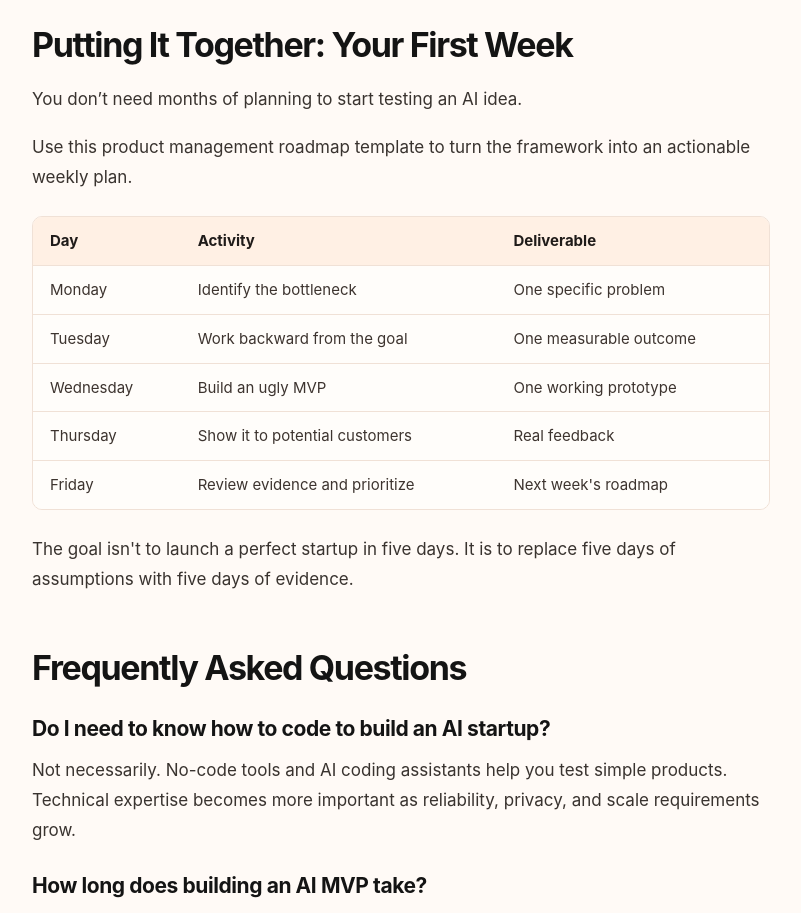
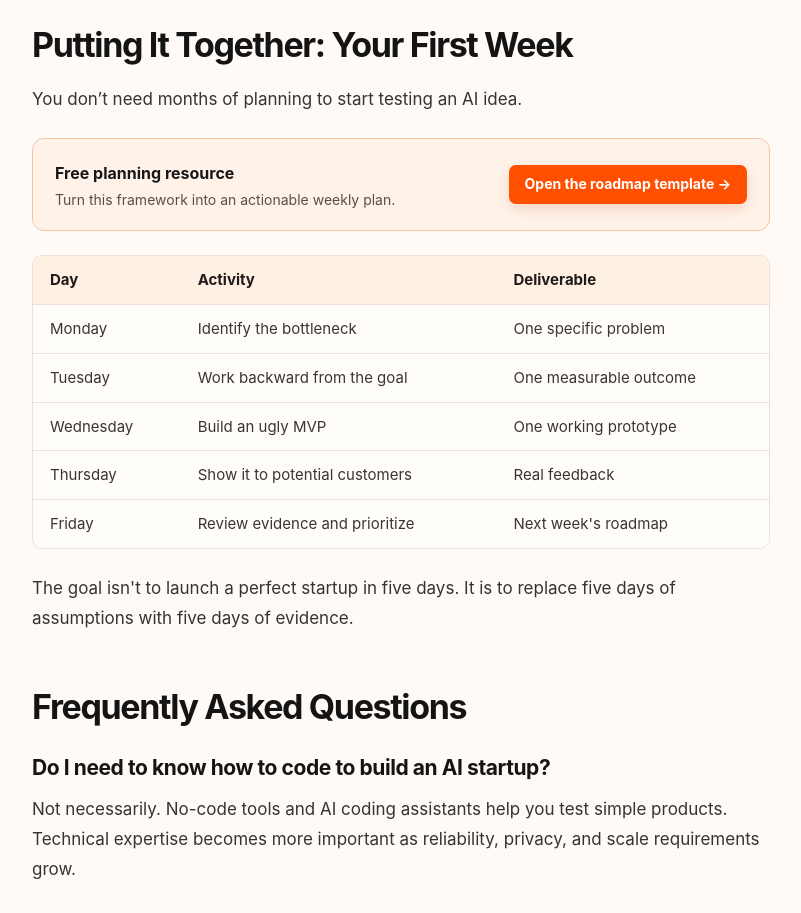
Before and after one commit to zakharov-denis/Klaudium-2.0, a Next.js app: page /blog/5-mistakes-to-avoid-when-building-an-ai-service in a window 1280 px wide. Shown: the part 6180-7093 px from the top of the page, without its empty margins (239-1040 px from the left). Built offline with nearby package versions, Linux system fonts and the light colour scheme.

Commit message:
Make roadmap link prominent in article

```diff
--- a/src/components/FiveMistakesArticle.tsx
+++ b/src/components/FiveMistakesArticle.tsx
@@ -243,17 +243,19 @@ export function FiveMistakesArticle() {
             <section aria-labelledby="first-week">
               <h2 id="first-week">Putting It Together: Your First Week</h2>
               <p>You don’t need months of planning to start testing an AI idea.</p>
-              <p>
-                Use this{" "}
+              <aside className="br-roadmap-resource">
+                <div>
+                  <strong>Free planning resource</strong>
+                  <span>Turn this framework into an actionable weekly plan.</span>
+                </div>
                 <a
                   href="https://docs.google.com/spreadsheets/d/1QzvBxx30t102U7c8g0Yu1byr2zaEoOwWBwisAIbOoHo/edit?gid=261050870#gid=261050870"
                   target="_blank"
                   rel="noopener noreferrer"
                 >
-                  product management roadmap template
-                </a>{" "}
-                to turn the framework into an actionable weekly plan.
-              </p>
+                  Open the roadmap template →
+                </a>
+              </aside>
               <div className="br-table-scroll">
                 <table>
                   <thead><tr><th>Day</th><th>Activity</th><th>Deliverable</th></tr></thead>
--- a/src/components/blog-editorial.css
+++ b/src/components/blog-editorial.css
@@ -74,6 +74,13 @@
 .br-table-scroll td { border-top: 1px solid #f0e1d6; background: #fffdfa; padding: 13px 17px; color: #3d342f; vertical-align: top; }
 .br-takeaway { margin: 24px 0 10px; padding: 20px 22px; background: #fff0e6; border-left: 3px solid #ff4f00; border-radius: 0 8px 8px 0; color: #3c312d; line-height: 1.65; }
 .br-takeaway strong { display: block; margin-bottom: 3px; }
+.br-roadmap-resource { margin: 24px 0; padding: 20px 22px; border: 1px solid #f3c5a8; border-radius: 12px; background: #fff3e9; display: flex; align-items: center; justify-content: space-between; gap: 22px; }
+.br-roadmap-resource div { display: grid; gap: 2px; }
+.br-roadmap-resource strong { color: #171717; font-size: 16px; }
+.br-roadmap-resource span { color: #5b4d44; font-size: 14px; line-height: 1.5; }
+.br-roadmap-resource a { flex: 0 0 auto; display: inline-flex; align-items: center; justify-content: center; border-radius: 7px; background: #ff4f00; color: #fff; padding: 11px 16px; font-size: 14px; font-weight: 700; line-height: 1.2; box-shadow: 0 5px 14px rgba(188, 55, 0, .16); }
+.br-roadmap-resource a:hover { background: #e84700; }
+.br-roadmap-resource a:focus-visible { outline: 3px solid rgba(255, 79, 0, .3); outline-offset: 3px; }
 .br-final-cta { margin-top: 58px; background: #161616; border-radius: 14px; padding: clamp(25px, 5vw, 46px); color: #fff; }
 .br-final-cta-label { color: #ff9759; font-size: 11px; font-weight: 700; letter-spacing: .13em; }
 .br-final-cta h2 { font-size: clamp(28px, 3.5vw, 39px); line-height: 1.1; margin: 15px 0; color: #fff; }
@@ -96,6 +103,8 @@
   .br-prose { font-size: 16px; line-height: 1.7; }
   .br-toc { padding: 18px; }
   .br-prose section { margin-top: 42px; }
+  .br-roadmap-resource { align-items: stretch; flex-direction: column; }
+  .br-roadmap-resource a { width: 100%; }
 }
 @media(prefers-reduced-motion:reduce) {
   .br-card { transition: none; }
```
